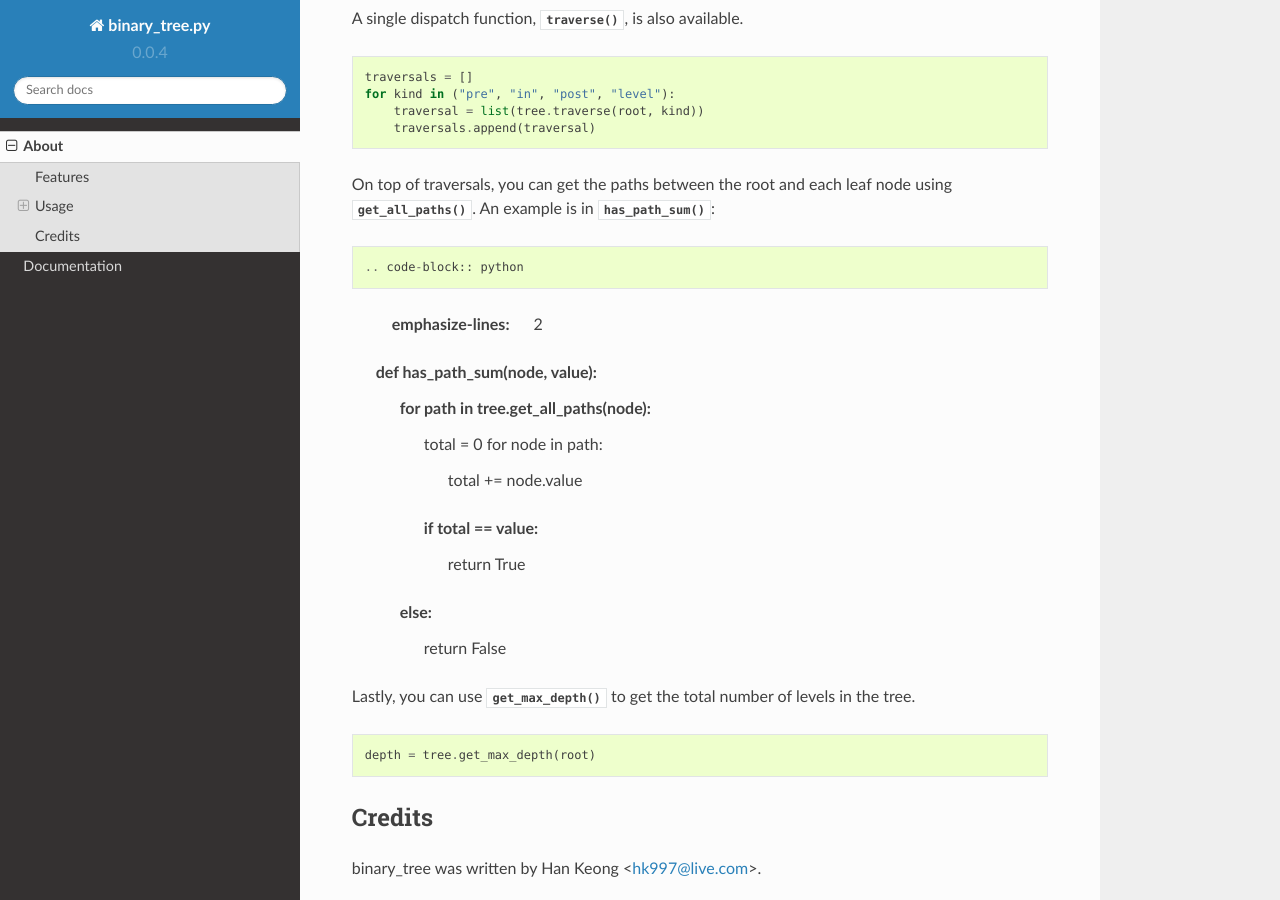
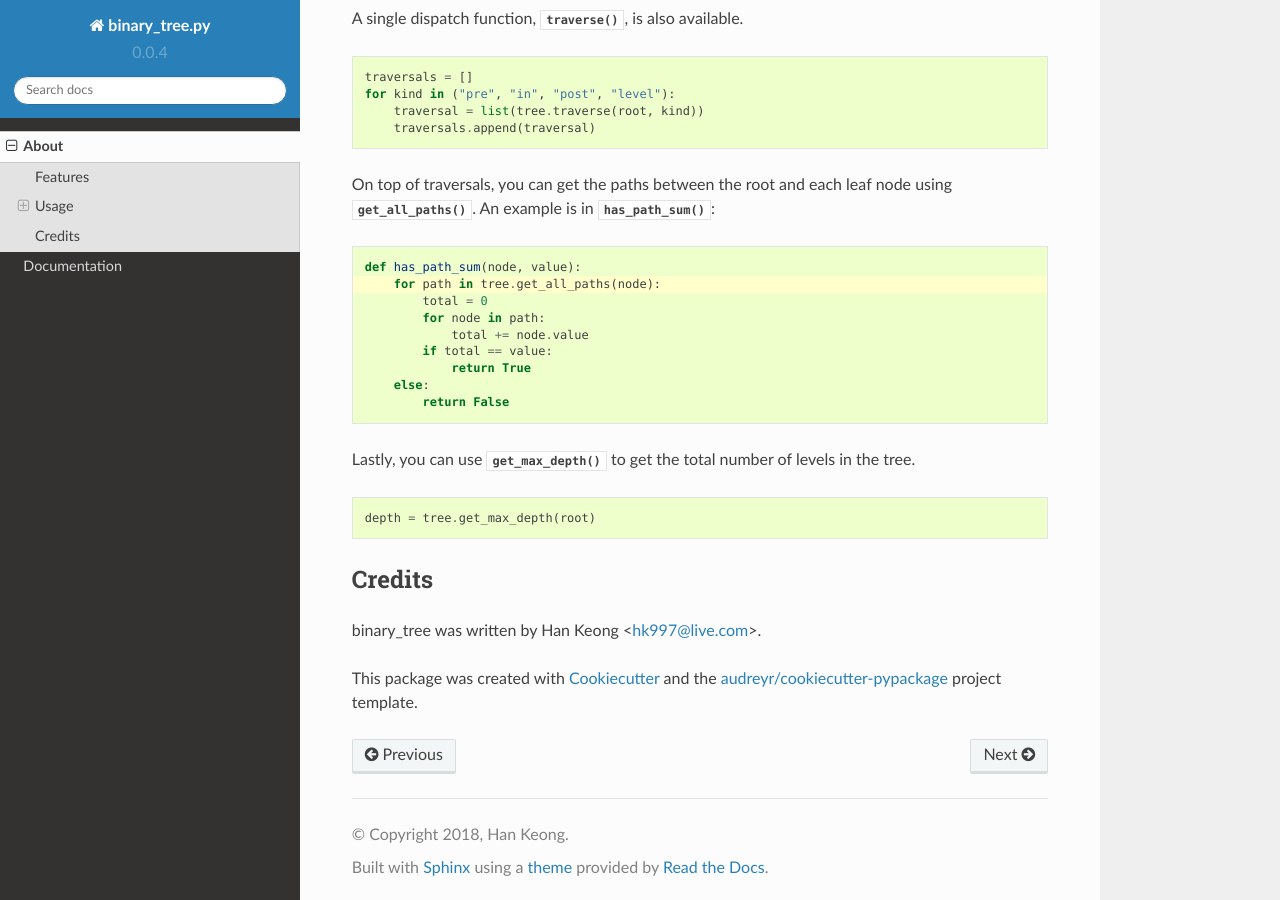
Before and after one commit to david-xhk/binary_tree, a Sphinx documentation site: the page built from docs/readme.rst, in a window 1280 px wide and 900 px high, scrolled down 2995 px. Built offline with Sphinx 7.4.7 and the Read the Docs theme 2.0.0, drawn with Linux system fonts in a browser that asks for light colours.

```diff
--- a/docs/readme.rst
+++ b/docs/readme.rst
@@ -141,7 +141,7 @@ A single dispatch function, :func:`~binary_tree.traverse`, is also available. ::
         traversal = list(tree.traverse(root, kind))
         traversals.append(traversal)
 
-On top of traversals, you can get the paths between the root and each leaf node using :func:`~binary_tree.get_all_paths`. An example is in :func:`~binary_tree.has_path_sum`::
+On top of traversals, you can get the paths between the root and each leaf node using :func:`~binary_tree.get_all_paths`. An example is in :func:`~binary_tree.has_path_sum`:
 
 .. code-block:: python
     :emphasize-lines: 2
```
